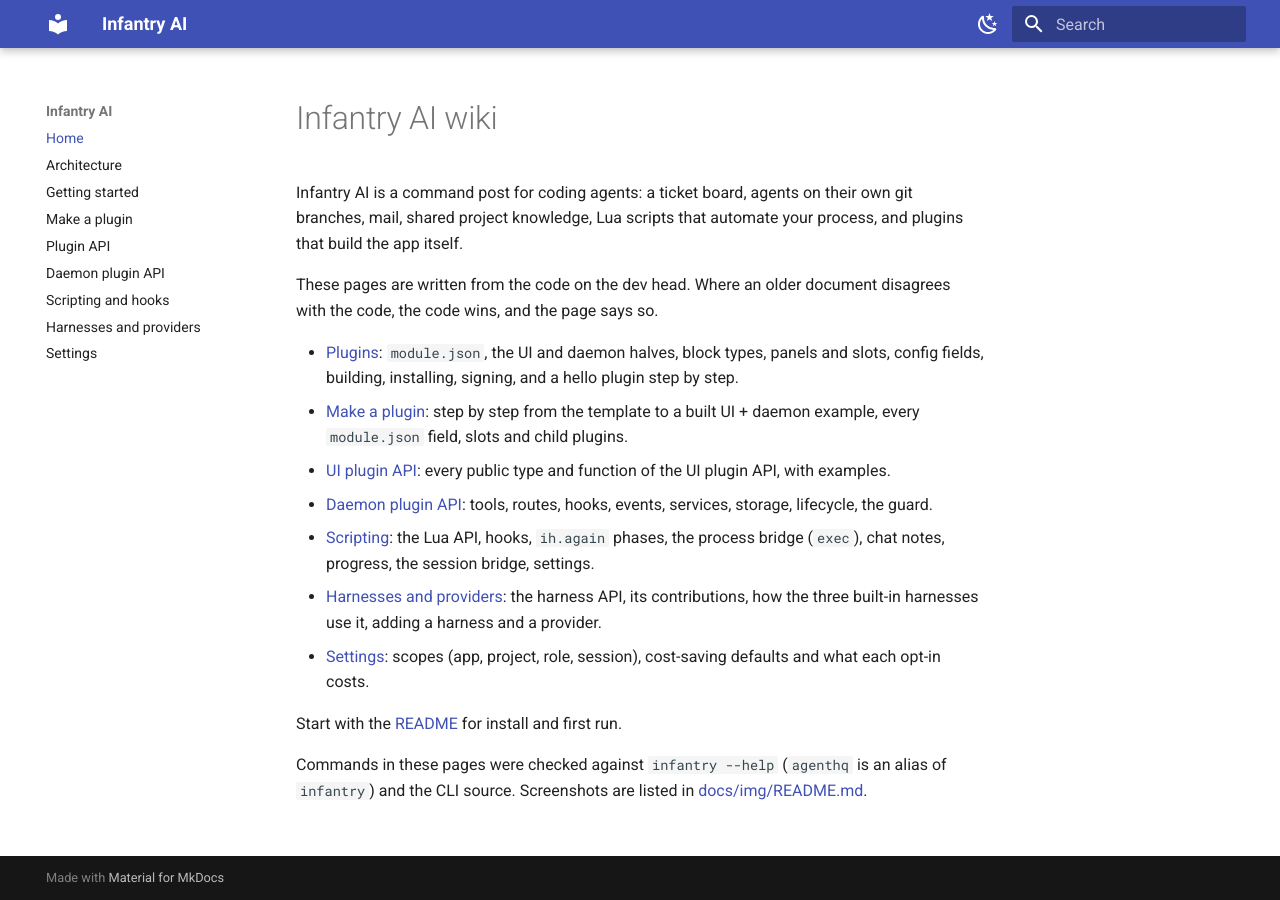
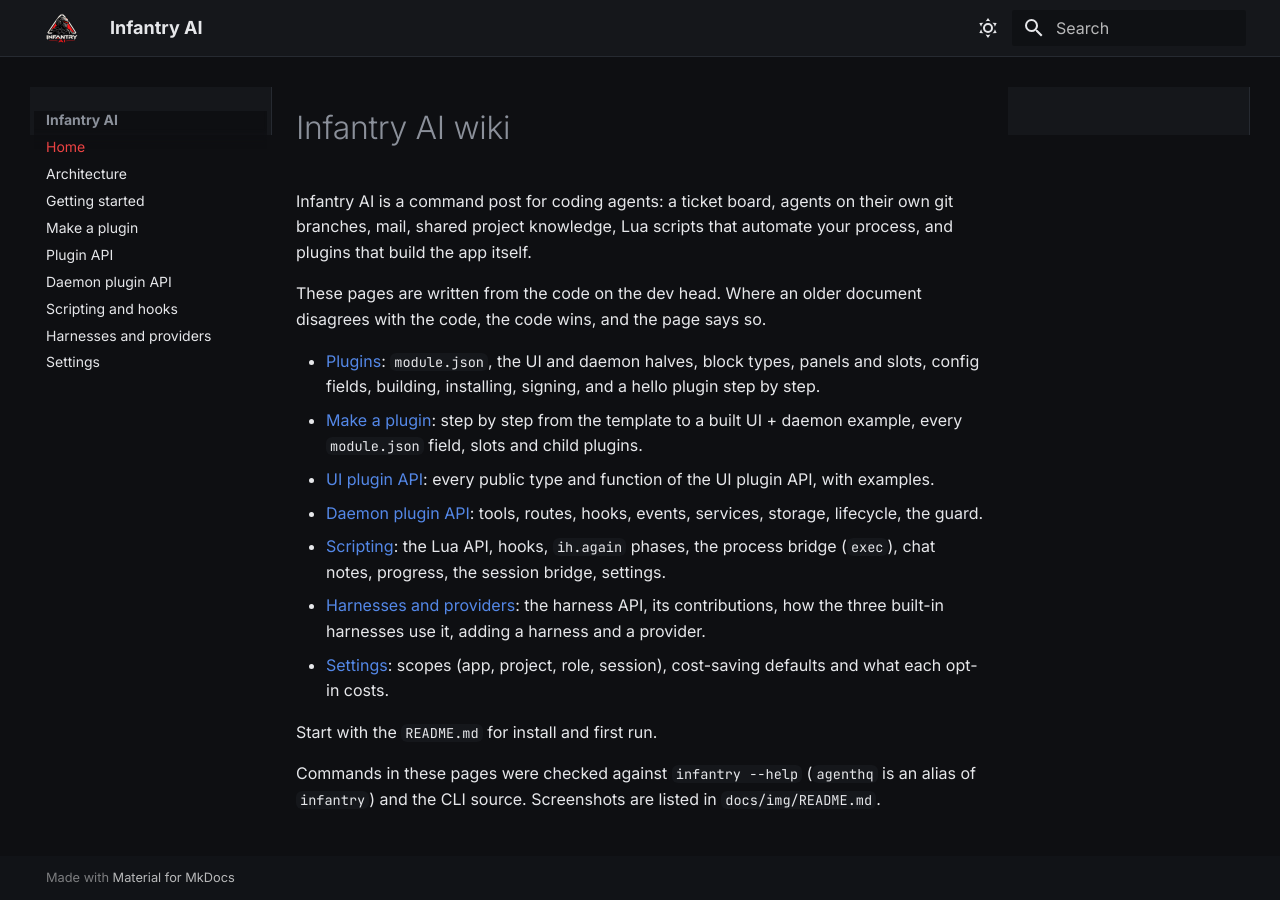
Before and after one commit to SuperiorSoft-LLC/infantry-ai, an MkDocs documentation site: the page built from docs/wiki/Home.md, in a window 1280 px wide. Built offline with MkDocs 1.6.1 and Material for MkDocs 9.7.7, drawn with Linux system fonts in a browser that asks for light colours.

Commit message:
WIKI-BRAND-1: brand the wiki (dark first, app palette, emblem icon, Inter/JetBrains Mono); fix 3 out-of-docs links that broke strict
Co-Authored-By: Claude Sonnet 5.5 <noreply@anthropic.com>

```diff
--- a/docs/mkdocs.yml
+++ b/docs/mkdocs.yml
@@ -5,11 +5,15 @@ use_directory_urls: false
 theme:
   name: material
   features: [navigation.sections, navigation.top, search.suggest, search.highlight, content.code.copy]
+  logo: assets/icon.png
+  favicon: assets/icon.png
+  font: {text: Inter, code: JetBrains Mono}
   palette:
+    - scheme: slate
+      toggle: {icon: material/weather-sunny, name: Light mode}
     - scheme: default
       toggle: {icon: material/weather-night, name: Dark mode}
-    - scheme: slate
-      toggle: {icon: material/weather-sunny, name: Light mode}
+extra_css: [stylesheets/extra.css]
 repo_url: ""
 edit_uri: ""
 validation:
--- a/docs/wiki/Home.md
+++ b/docs/wiki/Home.md
@@ -14,7 +14,7 @@ wins, and the page says so.
 - [Harnesses and providers](Harnesses.md): the harness API, its contributions, how the three built-in harnesses use it, adding a harness and a provider.
 - [Settings](Settings.md): scopes (app, project, role, session), cost-saving defaults and what each opt-in costs.
 
-Start with the [README](../../README.md) for install and first run.
+Start with the `README.md` for install and first run.
 
 Commands in these pages were checked against `infantry --help` (`agenthq` is an alias of `infantry`) and the CLI
-source. Screenshots are listed in [docs/img/README.md](../img/README.md).
+source. Screenshots are listed in `docs/img/README.md`.
--- /dev/null
+++ b/docs/wiki/stylesheets/extra.css
@@ -0,0 +1,43 @@
+/* Infantry AI brand: values from agenthqUiCore Theme.kt (DarkTones/LightTones) and ThemeAccent.RED. */
+:root > * { --md-text-font: "Inter"; --md-code-font: "JetBrains Mono"; }
+[data-md-color-scheme="slate"] {
+  --md-hue: 220;
+  --md-default-bg-color: #0e0f12;
+  --md-default-bg-color--light: #15171b;
+  --md-default-fg-color: #e6e7ea;
+  --md-default-fg-color--light: #8b909a;
+  --md-default-fg-color--lighter: #5c616b;
+  --md-default-fg-color--lightest: #262a31;
+  --md-primary-fg-color: #15171b;
+  --md-primary-bg-color: #e6e7ea;
+  --md-accent-fg-color: #ef4444;
+  --md-typeset-a-color: #ef4444;
+  --md-typeset-color: #e6e7ea;
+  --md-code-bg-color: #15171b;
+  --md-code-fg-color: #e6e7ea;
+  --md-footer-bg-color: #0e0f12;
+  --md-typeset-table-color: #262a31;
+}
+[data-md-color-scheme="default"] {
+  --md-default-bg-color: #f4f5f7;
+  --md-default-fg-color: #1a1c20;
+  --md-default-fg-color--light: #5e6470;
+  --md-primary-fg-color: #ffffff;
+  --md-primary-bg-color: #1a1c20;
+  --md-accent-fg-color: #dc2626;
+  --md-typeset-a-color: #dc2626;
+  --md-code-bg-color: #e9ebef;
+}
+.md-header { border-bottom: 1px solid #262a31; box-shadow: none; }
+[data-md-color-scheme="default"] .md-header { border-bottom-color: #d3d7de; }
+.md-header__button.md-logo img { height: 1.6rem; }
+.md-sidebar { border-right: 1px solid #262a31; }
+[data-md-color-scheme="slate"] .md-sidebar { background: #15171b; }
+[data-md-color-scheme="slate"] .md-nav__link--active { color: #ef4444; }
+.md-typeset code, .md-typeset pre > code { border-radius: 6px; }
+.md-typeset .highlight, .md-typeset pre { border-radius: 8px; border: 1px solid #262a31; }
+.md-typeset .admonition, .md-typeset details { border-radius: 8px; }
+.md-typeset table:not([class]) { border-radius: 8px; border: 1px solid #262a31; overflow: hidden; }
+[data-md-color-scheme="slate"] .md-typeset table:not([class]) th { background: #1c1f25; }
+[data-md-color-scheme="slate"] .md-typeset table:not([class]) td { border-top-color: #262a31; }
+.md-typeset small, .md-footer-meta { color: var(--md-default-fg-color--light); }
```
Also changed, not shown: docs/wiki/Plugins.md (+1 -1 lines), docs/wiki/assets/icon.png (added).
